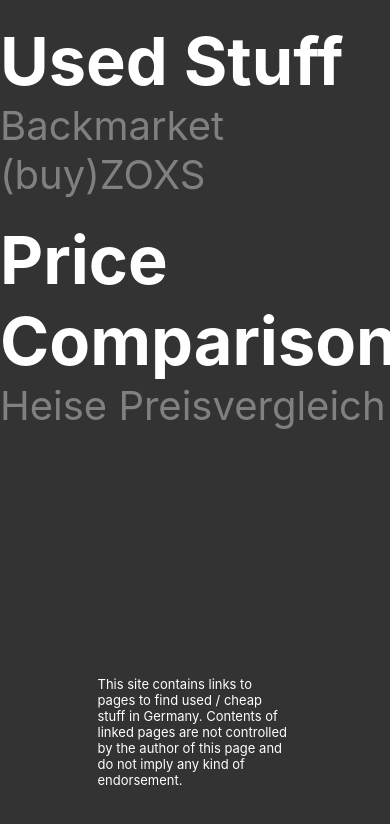
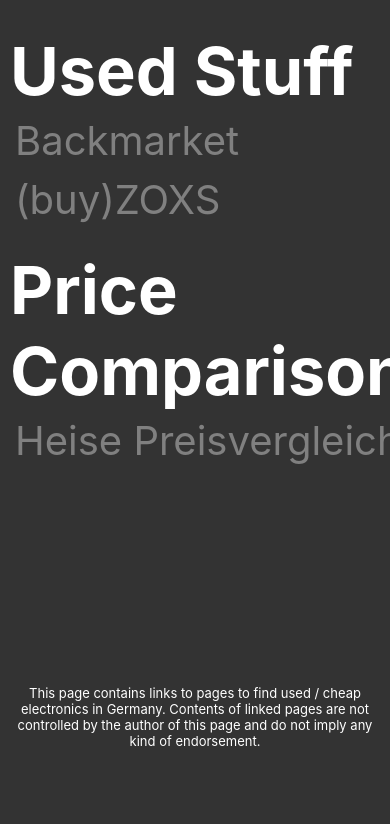
Before and after one commit to tkw1536/cheap.guys.wtf, a plain HTML site: page index.html in a window 390 px wide. Shown: the top 824 px of the page. Drawn offline with Linux system fonts and the light colour scheme.

Commit message:
mobile fixes

```diff
--- a/index.html
+++ b/index.html
@@ -1,61 +1,72 @@
 <!DOCTYPE html>
-<title>Cheap Stuff In Germany</title>
+<title>Cheap Electronics In Germany</title>
+<meta name="viewport" content="width=device-width, initial-scale=1.0">
 <style>
 * {
     margin: 0;
     padding: 0;
     box-sizing: border-box;
     font-family: -apple-system, BlinkMacSystemFont, "Segoe UI", Roboto, "Helvetica Neue", Arial, sans-serif;
+    -webkit-font-smoothing: antialiased;
+    -moz-osx-font-smoothing: grayscale;
 }
 body {
     color: white;
     background: #333;
+
+    display: flex;
+    flex-direction: column;
+    margin: 0;
+
+    max-width: 800px;
 }
 
-a {
-    color: gray;
+main, footer {
+  margin: auto;
+  padding: 10px;
+}
+
+main {
+  flex: 1;
+  min-height: 80vh;
+}
+
+main div {
+  margin-top: 20px;
 }
 
 h1 {
     font-size: 50pt;
     margin-top: 20px;
 }
+
 ul {
   list-style-type: none;
 }
-ul > li {
+li {
     font-size: 30pt;
+    border-radius: 10px;
 }
-ul > li > a {
+li > a {
     text-decoration: none;
     display: block;
     border-radius: 10px;
     width: 100%;
-    height: 100%;
 }
-ul > li > a:hover {
+li > a:hover {
     background-color: black;
 }
 
-ul > li {
-    border-radius: 10px;
+a {
+    color: gray;
+    padding: 5px;
 }
 
-body > div {
-    margin-top: 20px;
+footer {
+  flex: 0;
+  text-align: center;
+  font-size: small;
 }
-
-main {
-  max-width: 800px;
-  margin: auto;
-}
-footer {
-      font-size: small;
-      position: fixed;
-      bottom: 0;
-      left: 50%;
-      transform: translate(-50%, -50%);
-  }
 </style>
 <main>
   <div>
@@ -87,8 +98,8 @@ footer {
 
 <footer>
   <div>
-    This site contains links to pages to find used / cheap stuff in Germany.
-     Contents of linked pages are not controlled by the author of this page and do not imply any kind of endorsement.
+    This page contains links to pages to find used / cheap electronics in Germany.
+    Contents of linked pages are not controlled by the author of this page and do not imply any kind of endorsement.
+    <script src="https://inform.everyone.wtf/legal.min.js"></script>
   </div>
-  <script src="https://inform.everyone.wtf/legal.min.js"></script>
 </footer>
```
